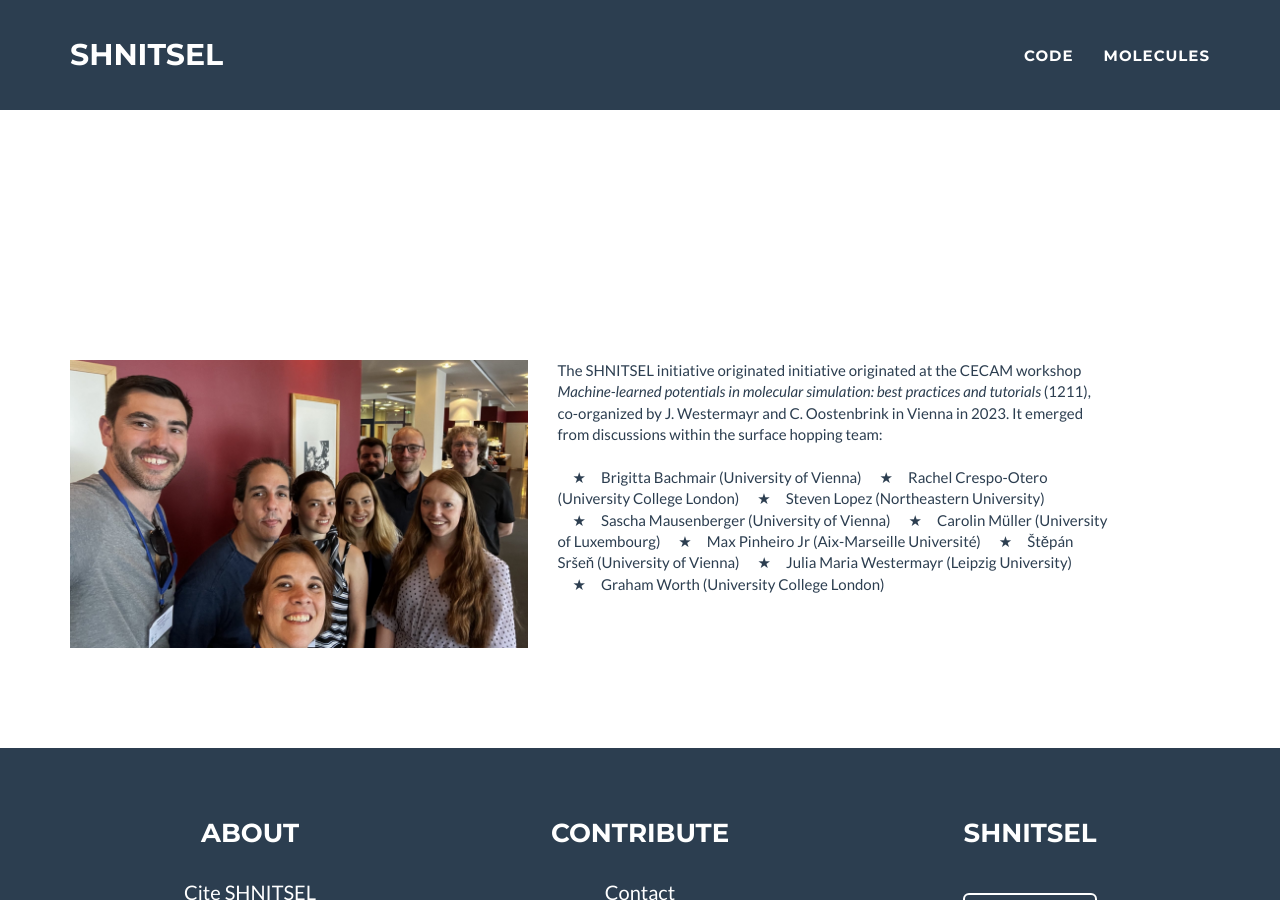
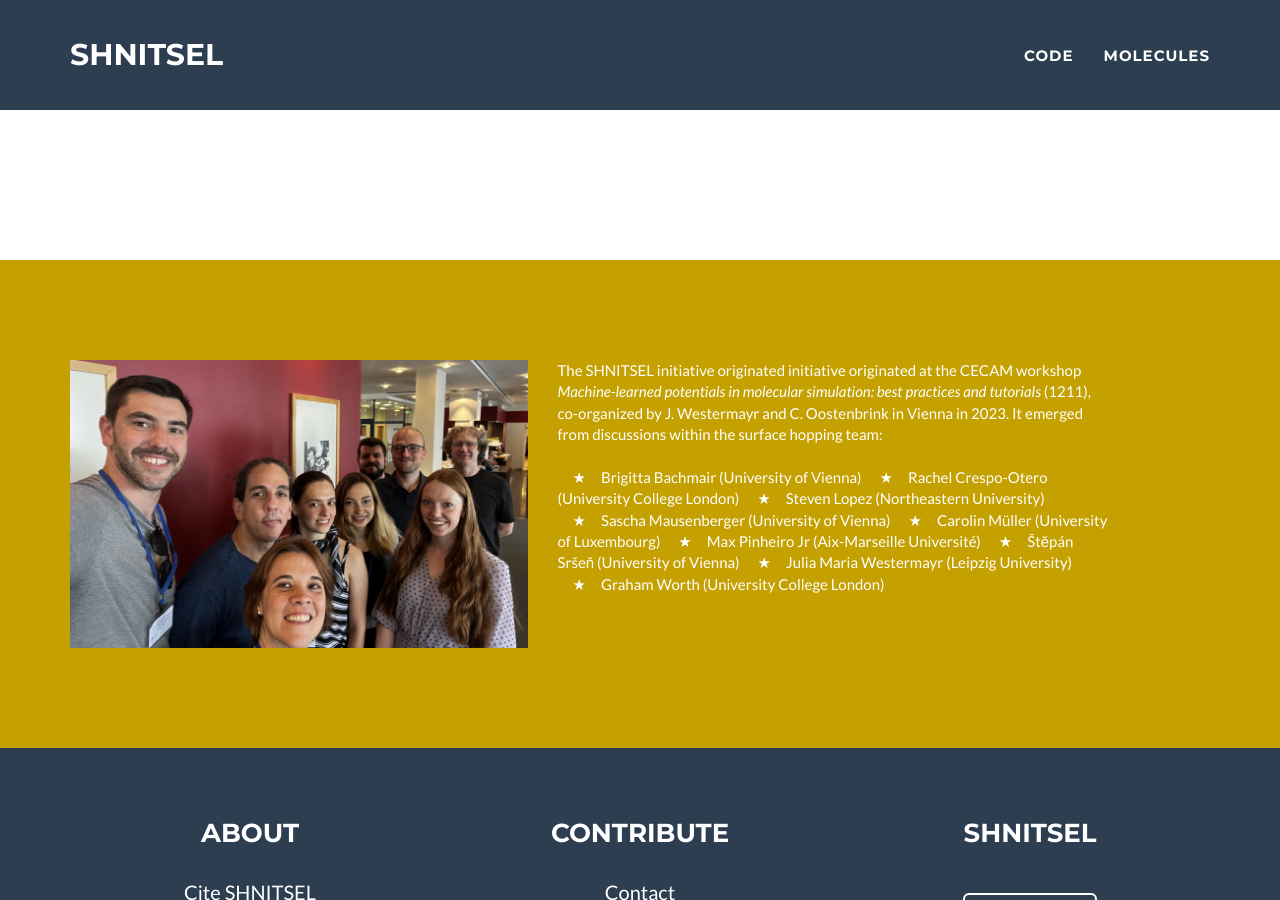
Before and after one commit to SHNITSEL/shnitsel.github.io, a Jekyll site: the page built from team.html, in a window 1280 px wide and 900 px high, scrolled down 1474 px. Built offline with Jekyll 4.4.1, drawn with Linux system fonts in a browser that asks for light colours.

Commit message:
Update cecam.html

```diff
--- a/_includes/cecam.html
+++ b/_includes/cecam.html
@@ -1,5 +1,5 @@
 <!-- CECAM inf -->
-<section id="about">
+<section class="success" id="cecam">
   <div class="container">
     <div class="row">
       <div class="col-lg-5">
```
